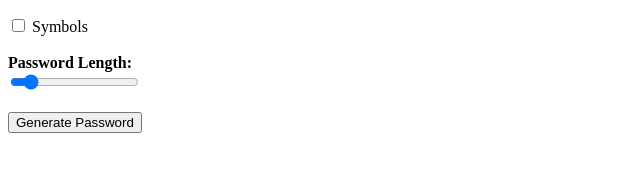
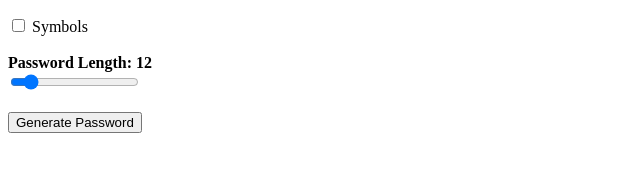
Before and after one commit to mirai64/KeyForge, a plain HTML site: page index.html in a window 1280 px wide. Shown: the part 595-766 px from the top of the page, 0-640 px from the left. Drawn offline with nearby package versions, Linux system fonts and the light colour scheme.

Commit message:
Updated index.html

```diff
--- a/index.html
+++ b/index.html
@@ -59,5 +59,6 @@
         <button class="generate-button" type="button">Generate Password</button>
     </div>
     <script src="index.js"></script>
+    <script src="passlength.js"></script>
 </body>
 </html>
```
